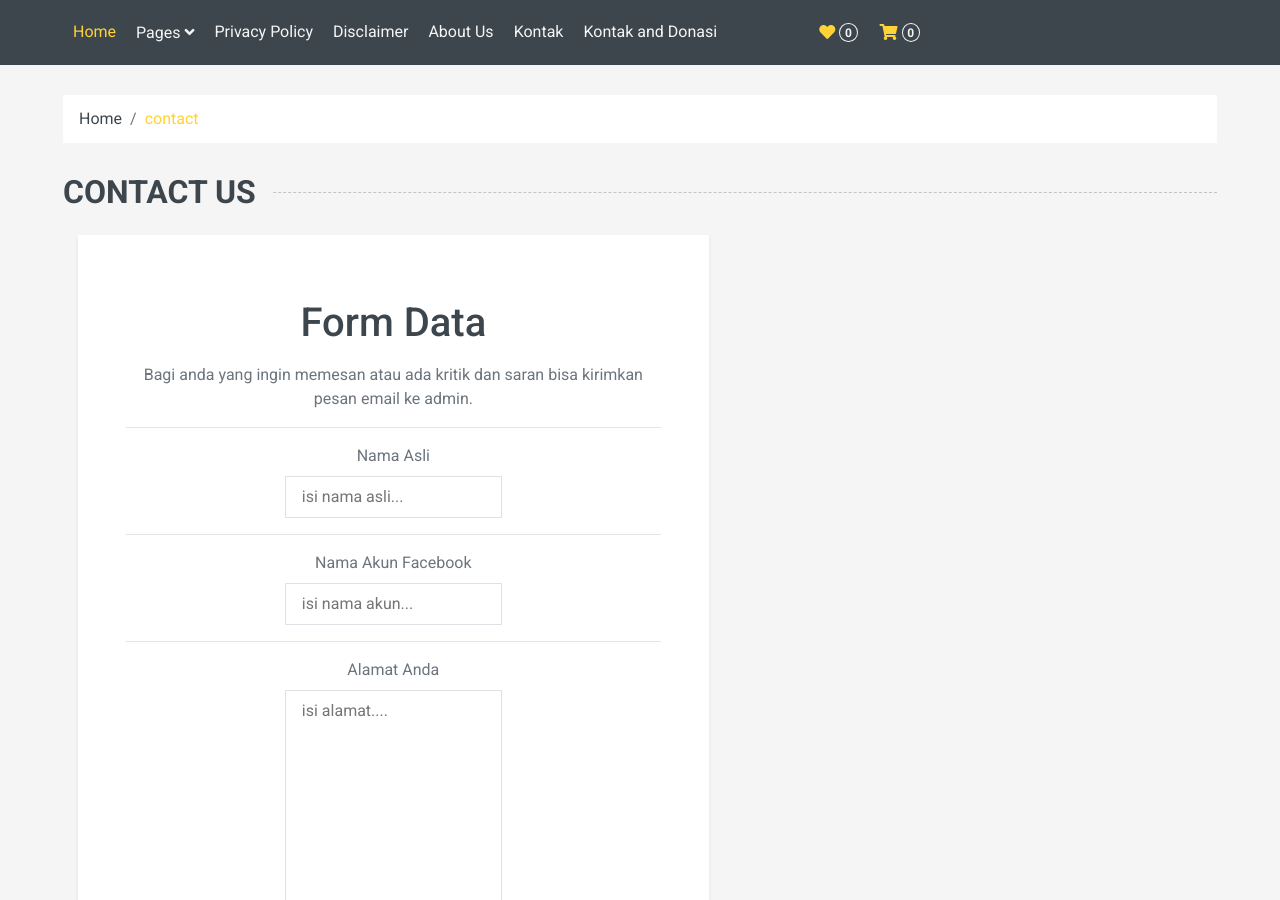
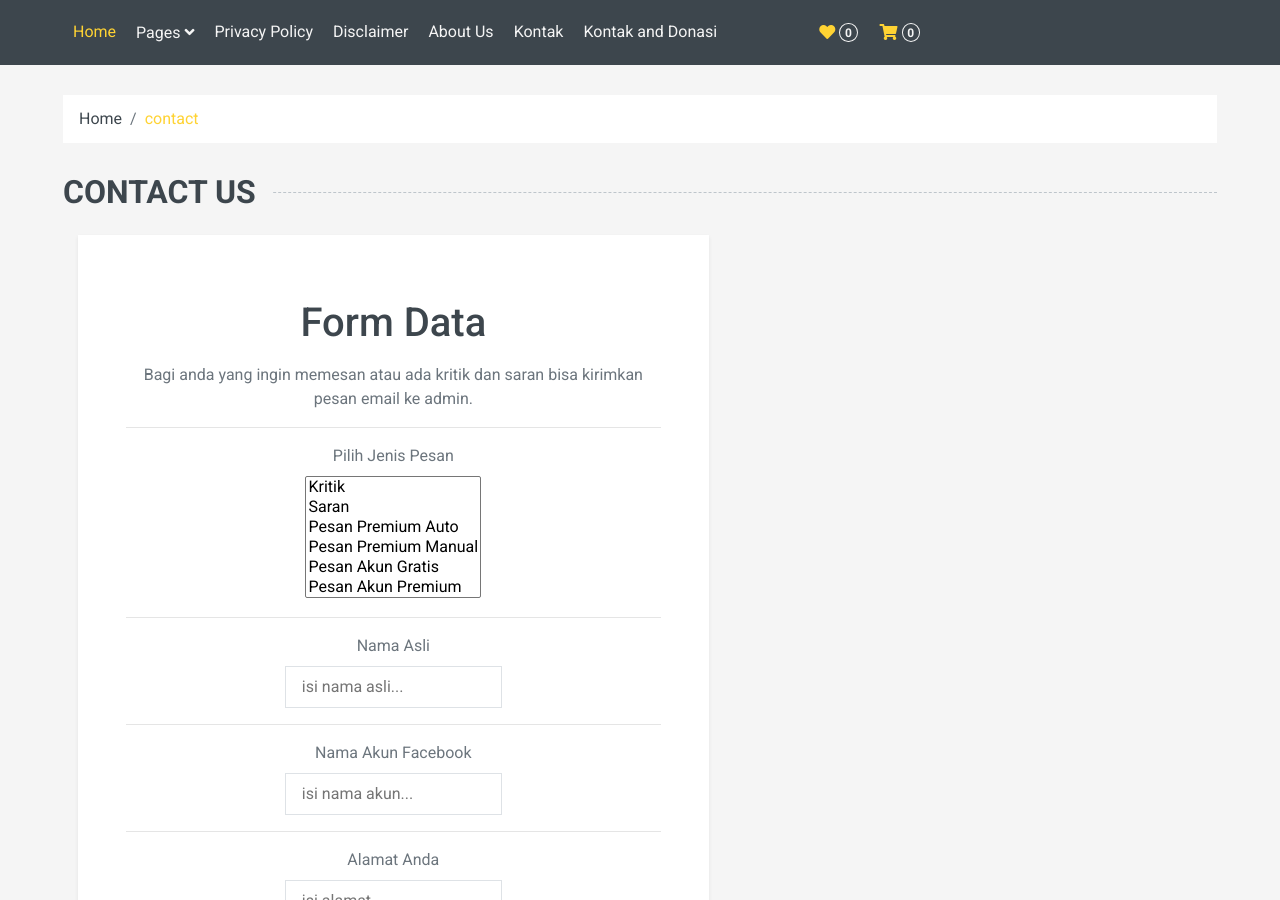
Before and after one commit to mwnsofficial/simaster, a Jekyll site: the page built from contact.html, in a window 1280 px wide and 900 px high. Built offline with Jekyll 4.4.1, drawn with Linux system fonts in a browser that asks for light colours; nearby versions of some CDN libraries.

Commit message:
Update contact.html

```diff
--- a/contact.html
+++ b/contact.html
@@ -24,6 +24,18 @@ layout: default
           <input type="hidden" name="access_key" value="9bd28744-e2d8-4326-8fe7-65cd7311714c" />
           <input type="hidden" name="subject" value="Pesan permohonan member simaster" />
           <input type="checkbox" name="botcheck" id="" style="display: none;" />
+          <hr>
+          <div class="mb-6">
+            <center><label for="pilihan" class="block mb-2 text-sm text-black-600 dark:text-gray-400">Pilih Jenis Pesan</label></center>
+            <center><select size="6" multiple="multiple">
+             <option>Kritik</option>
+             <option>Saran</option>
+             <option>Pesan Premium Auto</option>
+             <option>Pesan Premium Manual</option>
+             <option>Pesan Akun Gratis</option>
+             <option>Pesan Akun Premium</option>
+            </select ></center>
+          </div>
           <hr>
           <div class="mb-6">
             <center><label for="nama asli" class="block mb-2 text-sm text-black-600 dark:text-gray-400">Nama Asli</label></center>
```
